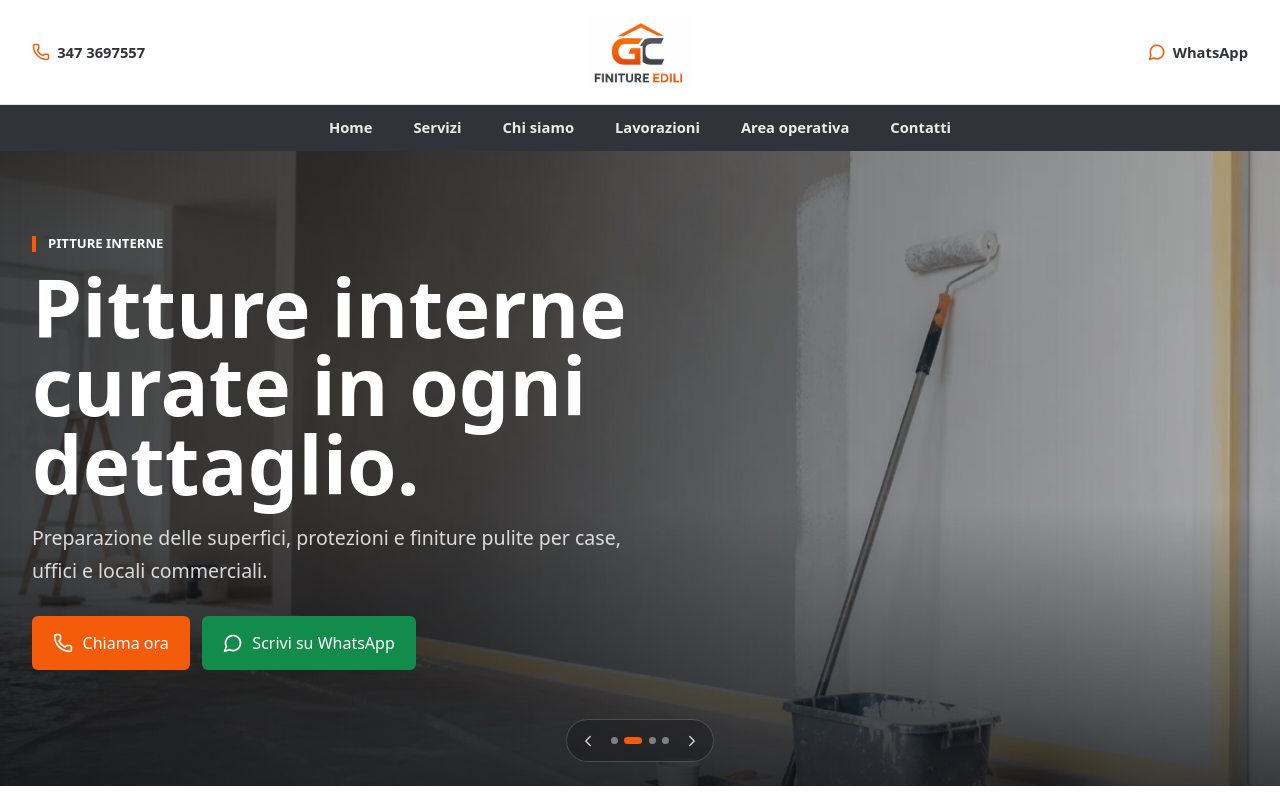
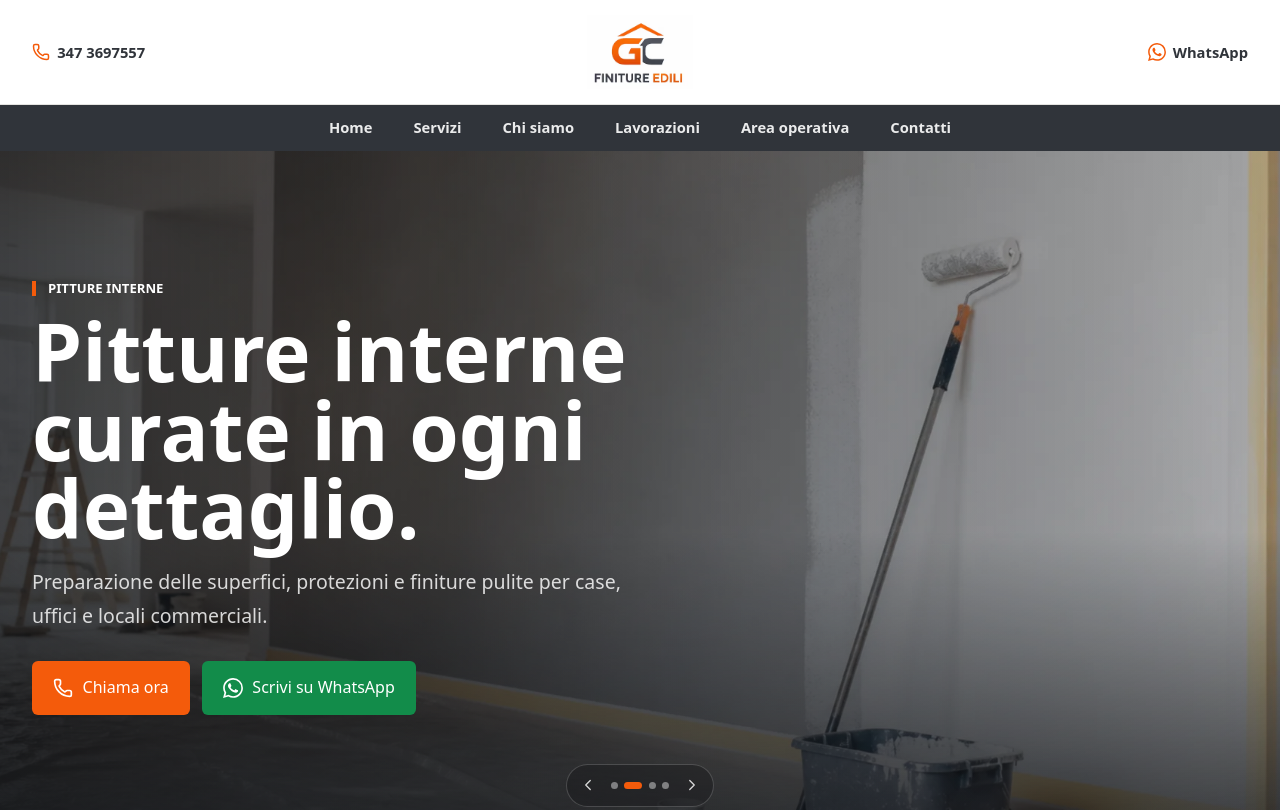
Before and after one commit to LucaMarastoni/GC, a React (Vite) app: page / in a window 1280 px wide. Shown: the top 810 px of the page. Built offline with nearby package versions, Linux system fonts and the light colour scheme; a web font is replaced by a local one.

Commit message:
Add WhatsAppIcon component with SVG representation

```diff
--- a/src/components/ContactButton.jsx
+++ b/src/components/ContactButton.jsx
@@ -1,9 +1,10 @@
-import { ArrowRight, MessageCircle, Phone } from "lucide-react";
+import { ArrowRight, Phone } from "lucide-react";
+import WhatsAppIcon from "./WhatsAppIcon.jsx";
 import { getFallbackContactHref, getPhoneHref, getWhatsAppHref } from "../utils/links.js";
 
 const iconMap = {
   phone: Phone,
-  whatsapp: MessageCircle,
+  whatsapp: WhatsAppIcon,
   arrow: ArrowRight
 };
 
--- a/src/components/Footer.jsx
+++ b/src/components/Footer.jsx
@@ -1,4 +1,5 @@
-import { MessageCircle, Phone } from "lucide-react";
+import { Phone } from "lucide-react";
+import WhatsAppIcon from "./WhatsAppIcon.jsx";
 import { company } from "../data/company.js";
 import { displayValue, formatAddress } from "../utils/links.js";
 
@@ -47,7 +48,7 @@
             {displayValue(company.phone)}
           </p>
           <p>
-            <MessageCircle size={16} aria-hidden="true" />
+            <WhatsAppIcon size={16} aria-hidden="true" />
             {displayValue(company.whatsapp)}
           </p>
         </div>
--- a/src/components/Header.jsx
+++ b/src/components/Header.jsx
@@ -1,6 +1,7 @@
 import { useEffect, useState } from "react";
-import { Menu, MessageCircle, Phone } from "lucide-react";
+import { Menu, Phone } from "lucide-react";
 import MobileMenu from "./MobileMenu.jsx";
+import WhatsAppIcon from "./WhatsAppIcon.jsx";
 import { company } from "../data/company.js";
 import {
   displayValue,
@@ -72,7 +73,7 @@
             target={whatsappHref ? "_blank" : undefined}
             rel={whatsappHref ? "noreferrer" : undefined}
           >
-            <MessageCircle size={18} aria-hidden="true" />
+            <WhatsAppIcon size={18} aria-hidden="true" />
             <span>WhatsApp</span>
           </a>
 
--- a/src/components/MobileContactBar.jsx
+++ b/src/components/MobileContactBar.jsx
@@ -1,4 +1,5 @@
-import { MessageCircle, Phone } from "lucide-react";
+import { Phone } from "lucide-react";
+import WhatsAppIcon from "./WhatsAppIcon.jsx";
 import { getFallbackContactHref, getPhoneHref, getWhatsAppHref } from "../utils/links.js";
 
 function MobileContactBar() {
@@ -17,7 +18,7 @@
         target={whatsappHref ? "_blank" : undefined}
         rel={whatsappHref ? "noreferrer" : undefined}
       >
-        <MessageCircle size={20} aria-hidden="true" />
+        <WhatsAppIcon size={20} aria-hidden="true" />
         <span>WhatsApp</span>
       </a>
     </nav>
--- /dev/null
+++ b/src/components/WhatsAppIcon.jsx
@@ -0,0 +1,16 @@
+function WhatsAppIcon({ size = 20, ...props }) {
+  return (
+    <svg
+      width={size}
+      height={size}
+      viewBox="0 0 24 24"
+      fill="currentColor"
+      focusable="false"
+      {...props}
+    >
+      <path d="M17.472 14.382c-.297-.149-1.758-.867-2.03-.967-.273-.099-.471-.148-.67.15-.197.297-.767.966-.94 1.164-.173.199-.347.223-.644.075-.297-.15-1.255-.463-2.39-1.475-.883-.788-1.48-1.761-1.653-2.059-.173-.297-.018-.458.13-.606.134-.133.298-.347.446-.52.149-.174.198-.298.298-.497.099-.198.05-.371-.025-.52-.075-.149-.669-1.612-.916-2.207-.242-.579-.487-.5-.669-.51-.173-.008-.371-.01-.57-.01-.198 0-.52.074-.792.372-.272.297-1.04 1.016-1.04 2.479 0 1.462 1.065 2.875 1.213 3.074.149.198 2.096 3.2 5.077 4.487.709.306 1.262.489 1.694.625.712.227 1.36.195 1.872.118.571-.085 1.758-.719 2.006-1.413.248-.694.248-1.289.173-1.413-.074-.124-.272-.198-.57-.347m-5.421 7.403h-.004a9.87 9.87 0 0 1-5.031-1.378l-.361-.214-3.741.982.998-3.648-.235-.374a9.86 9.86 0 0 1-1.51-5.26c.001-5.45 4.436-9.884 9.888-9.884 2.64 0 5.122 1.03 6.988 2.898a9.825 9.825 0 0 1 2.893 6.994c-.003 5.45-4.437 9.884-9.885 9.884m8.413-18.297A11.815 11.815 0 0 0 12.05 0C5.495 0 .16 5.335.157 11.892c0 2.096.547 4.142 1.588 5.945L.057 24l6.305-1.654a11.882 11.882 0 0 0 5.683 1.448h.005c6.554 0 11.89-5.335 11.893-11.893a11.821 11.821 0 0 0-3.48-8.413Z" />
+    </svg>
+  );
+}
+
+export default WhatsAppIcon;
--- a/src/styles/components.css
+++ b/src/styles/components.css
@@ -1415,7 +1415,7 @@
 .about__media img {
   height: 100%;
   min-height: 360px;
-  border-radius: 0;
+  border-radius: 18px;
   box-shadow: none;
 }
 
@@ -2066,6 +2066,33 @@
   .hero__arrow {
     width: 28px;
     height: 28px;
+  }
+}
+
+@media (min-width: 720px) {
+  .hero {
+    height: clamp(600px, 68vh, 720px);
+    min-height: clamp(600px, 68vh, 720px);
+    max-height: 720px;
+  }
+
+  .hero__slides,
+  .hero__slide,
+  .hero__slide img {
+    width: 100%;
+    height: 100%;
+  }
+
+  .hero__content {
+    align-self: end;
+  }
+}
+
+@media (min-width: 1200px) {
+  .hero {
+    height: 680px;
+    min-height: 680px;
+    max-height: 680px;
   }
 }
 
```
Also changed, not shown: 5 other files (tests, documents, lock files or other folders).
